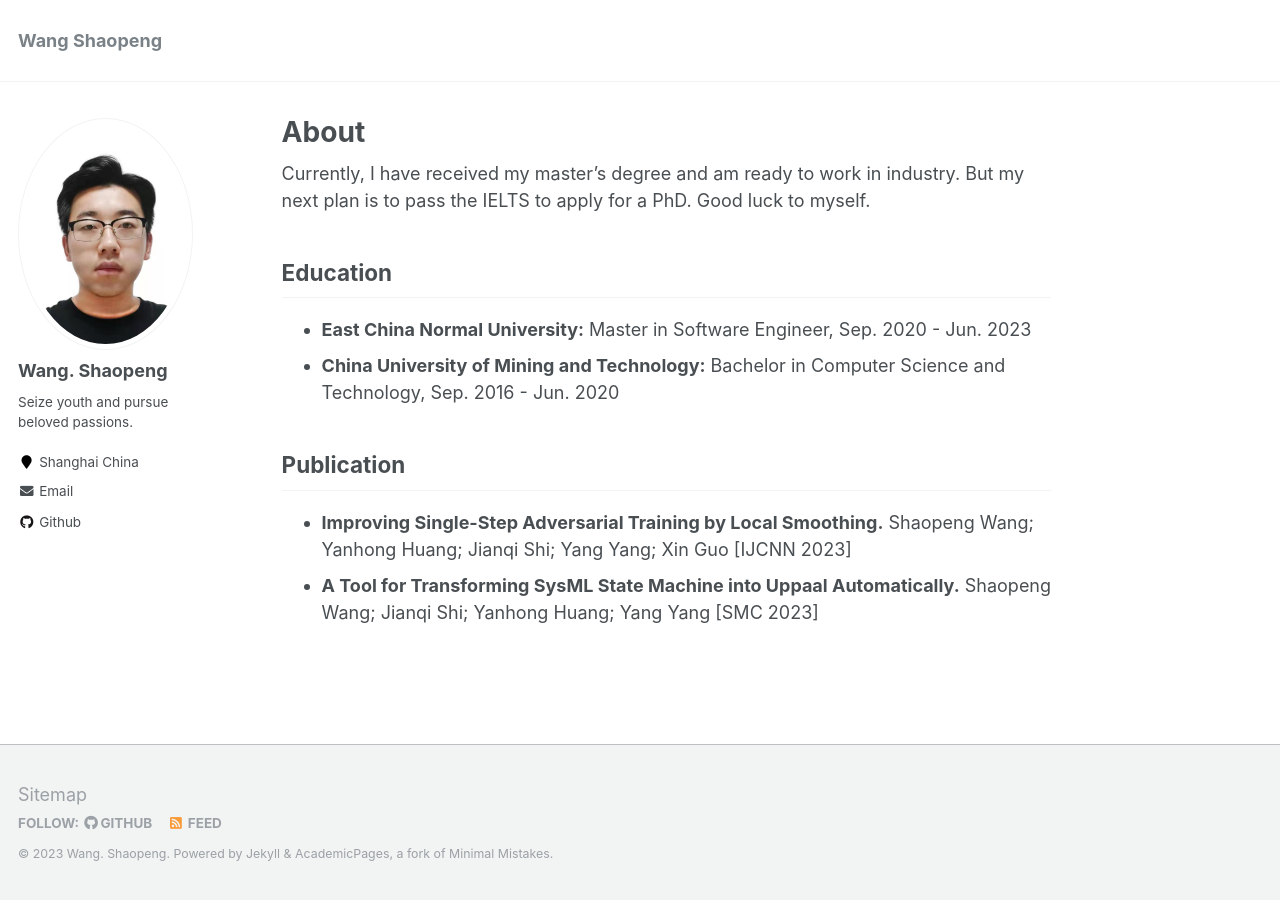
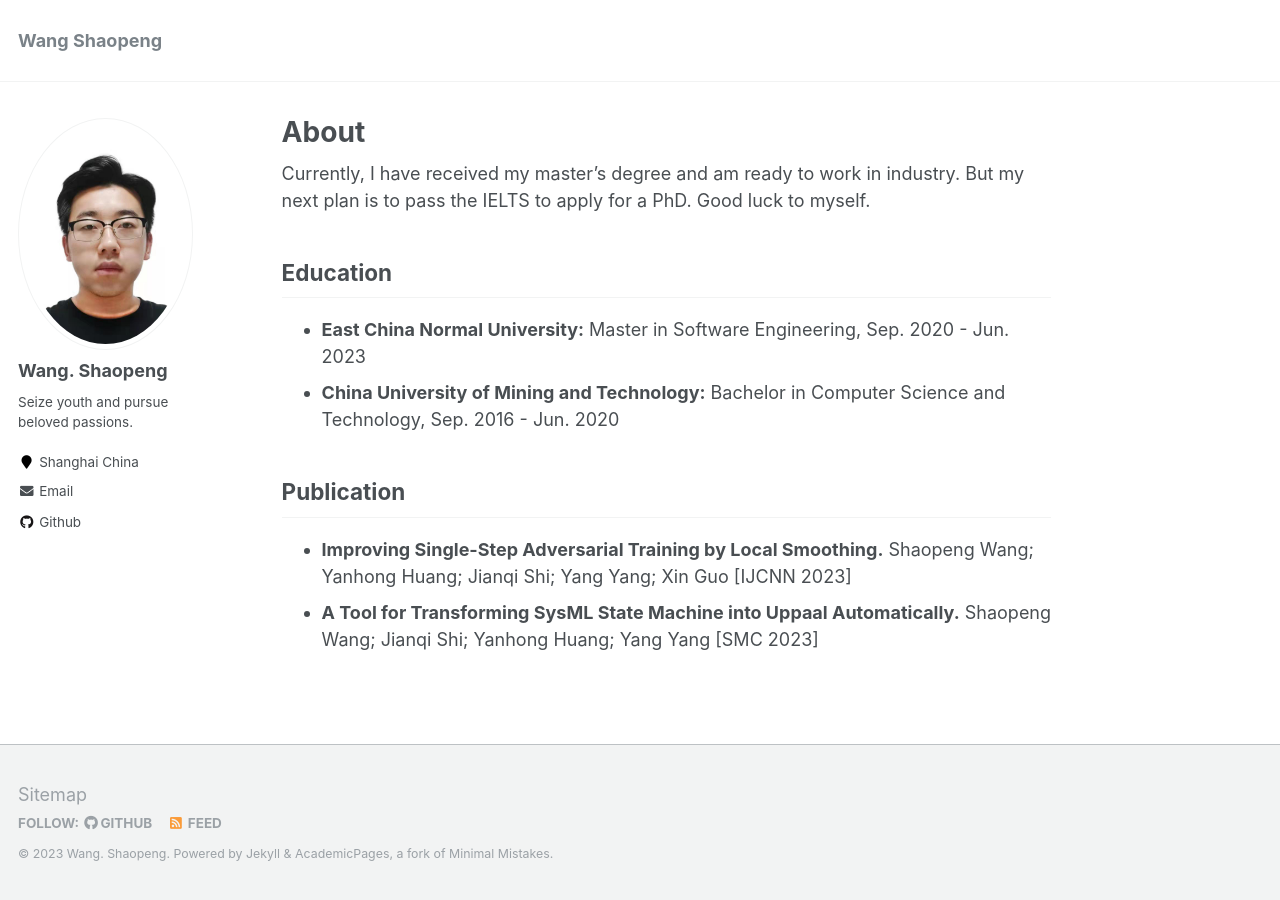
Before and after one commit to CharlesJames13586/CharlesJames13586.github.io, a Jekyll site: the page built from _pages/about.md, in a window 1280 px wide. Built offline with Jekyll 4.4.1, drawn with Linux system fonts in a browser that asks for light colours.

Commit message:
engineer修改为engineering

```diff
--- a/_pages/about.md
+++ b/_pages/about.md
@@ -13,7 +13,7 @@ But my next plan is to pass the IELTS to apply for a PhD. Good luck to myself.
 
 Education
 ---
-* **East China Normal University:** Master in Software Engineer, Sep. 2020 - Jun. 2023
+* **East China Normal University:** Master in Software Engineering, Sep. 2020 - Jun. 2023
 * **China University of Mining and Technology:** Bachelor in Computer Science and Technology, Sep. 2016 - Jun. 2020
 
 Publication
```
